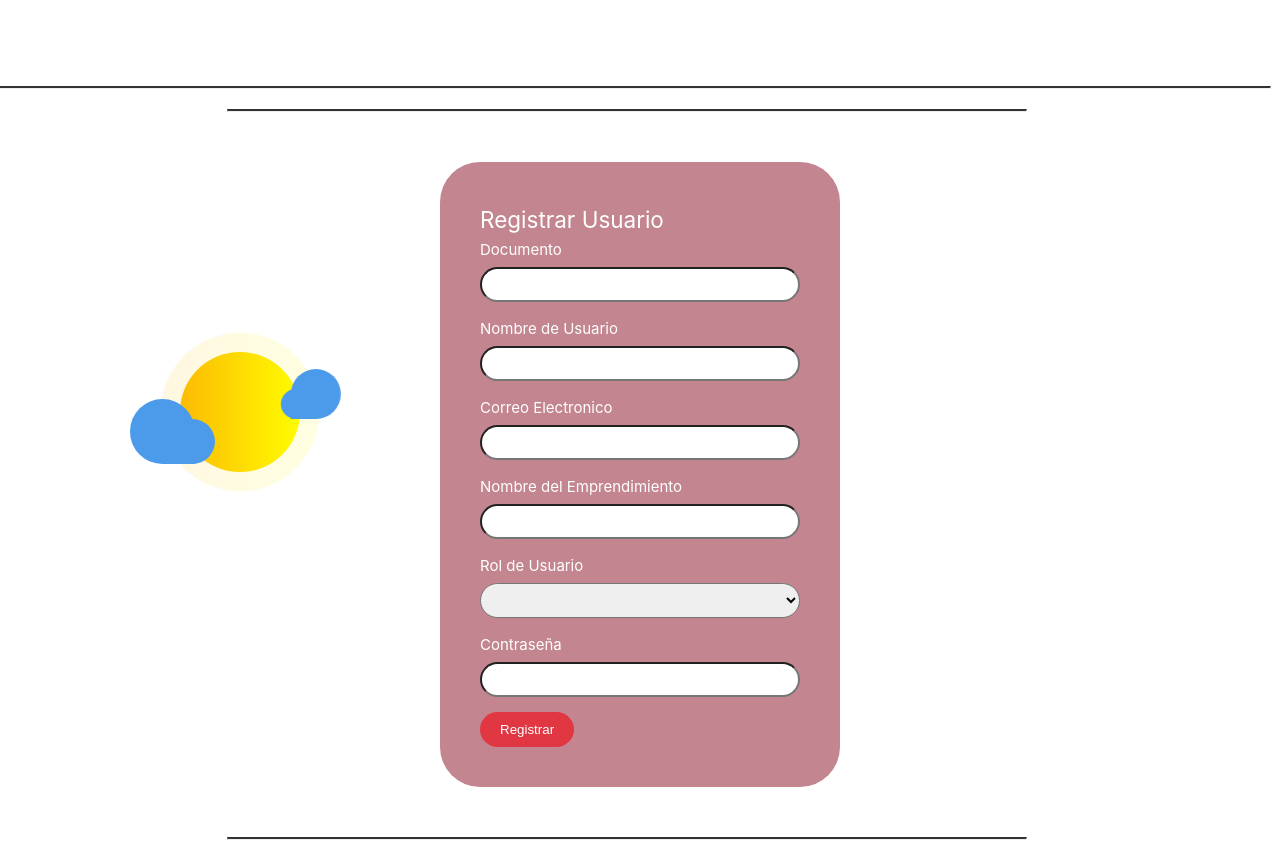
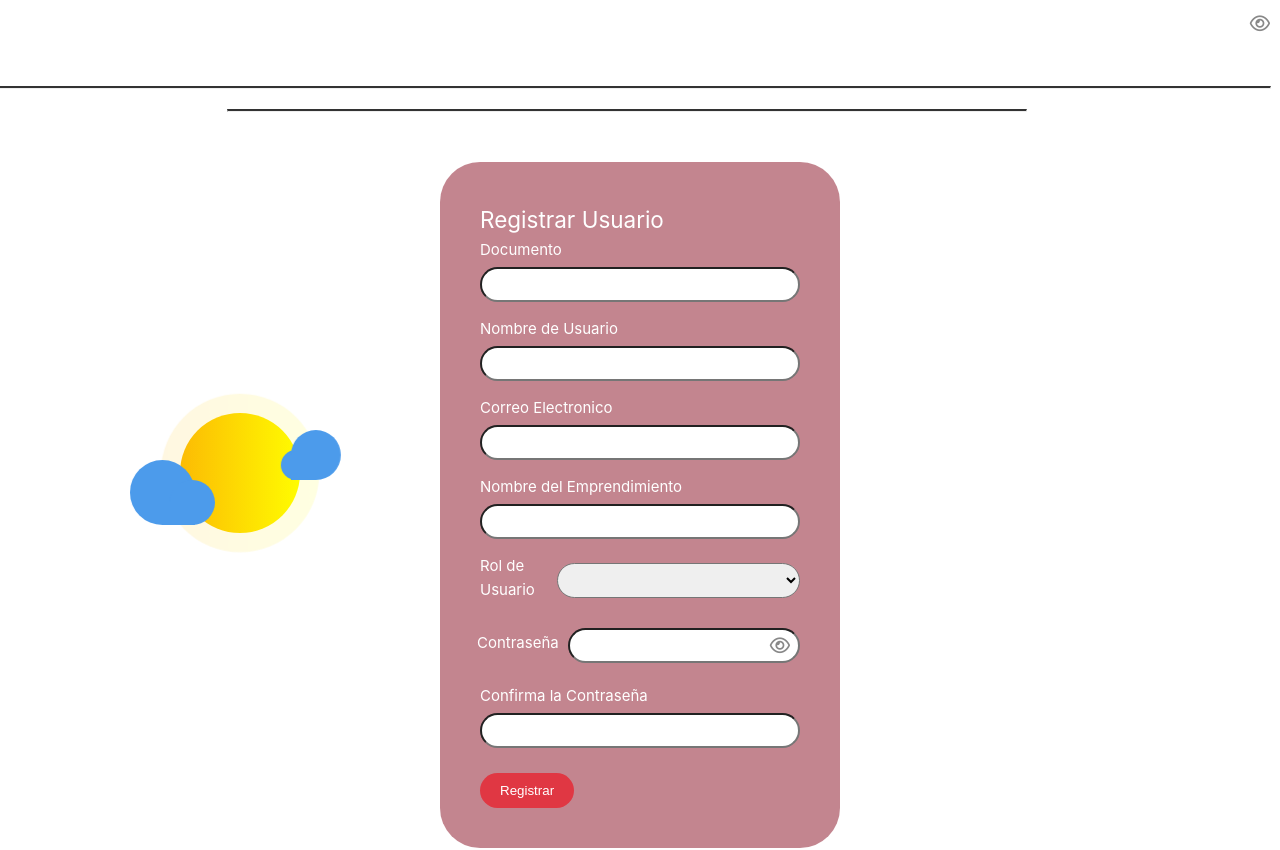
Before and after one commit to SergioAndresG/PROYECTO_STOCK, a Vue app in the folder vue-project/: page /Insert in a window 1280 px wide. Shown: the top 850 px of the page. Built offline with nearby package versions, Linux system fonts and the light colour scheme.

Commit message:
consulta totalmete funcional, validaciones en ka insercion

```diff
--- a/vue-project/src/components/ComponenteGestion.vue
+++ b/vue-project/src/components/ComponenteGestion.vue
@@ -1,16 +1,44 @@
 <script setup lang="ts">
-import ComponenteImagen from './icons/IMAGENES/ComponenteImagen.vue';
+import axios from 'axios';
+import { ref, onMounted } from 'vue';
 
-const empleados = [
-  { id: 1, nombre: 'Juan Pérez' },
-  { id: 2, nombre: 'María García' },
-  { id: 3, nombre: 'Carlos Sánchez' },
-];
+const empleados = ref([]);  // Lista de empleados
+const empleadoSeleccionado = ref(null);  // Empleado seleccionado para mostrar detalles
+const mostrarModal = ref(false);  // Controla la visibilidad del modal
 
-const handleAction = (action: string, empleado: any) => {
-  alert(`${action} datos del empleado: ${empleado.nombre}`);
+// Obtener la lista de empleados desde el backend
+const obtenerEmpleados = async () => {
+  try {
+    const response = await axios.get("http://127.0.0.1:8000/empleados");
+    empleados.value = response.data;
+  } catch (error) {
+    console.log("Error al obtener los empleados", error);
+  }
 };
 
+// Función para mostrar el modal con los datos del empleado seleccionado
+const handleAction = async (action: string, empleado: any) => {
+  if (action === 'Consultar') {
+    try {
+      // Asignar los datos del empleado seleccionado para mostrarlos en el modal
+      empleadoSeleccionado.value = empleado;
+      mostrarModal.value = true;  // Mostrar el modal
+    } catch (error) {
+      console.error('Error al consultar el empleado', error);
+    }
+  } else {
+    alert(`${action} datos del empleado: ${empleado.nombre}`);
+  }
+};
+
+// Cerrar el modal
+const cerrarModal = () => {
+  mostrarModal.value = false;
+};
+
+onMounted(() => {
+  obtenerEmpleados();
+});
 </script>
 <template>
    <header>
@@ -72,13 +100,13 @@ const handleAction = (action: string, empleado: any) => {
 
     </div>
     <div class="main-content">
-    <!-- Sidebar de empleados -->
   <aside class="sidebar">
     <h2>Empleados</h2>
     <ul>
       <li v-for="empleado in empleados" :key="empleado.id">
-          {{ empleado.nombre }}
+        {{ empleado.nombre_usuario }}
         <div class="employee-actions">
+          <!-- Cambiado "empleados" por "empleado" -->
           <button @click="handleAction('Consultar', empleado)">Consultar</button>
           <button @click="handleAction('Actualizar', empleado)">Actualizar</button>
           <button @click="handleAction('Eliminar', empleado)">Eliminar</button>
@@ -86,7 +114,20 @@ const handleAction = (action: string, empleado: any) => {
       </li>
     </ul>
   </aside>
+
+  <!-- Modal para mostrar detalles del empleado -->
+  <div v-if="mostrarModal" class="modal">
+    <div class="modal-content">
+      <span class="close" @click="cerrarModal">&times;</span>
+      <h2>Detalles del Empleado</h2>
+      <!-- Asegúrate de que el empleado seleccionado tenga valores antes de acceder a las propiedades -->
+      <p>ID: {{ empleadoSeleccionado?.id }}</p>
+      <p>Nombre: {{ empleadoSeleccionado?.nombre_usuario }}</p>
+      <p>Correo: {{ empleadoSeleccionado?.correoElectronico }}</p>
     </div>
+  </div>
+</div>
+
     <footer>
       <p>&copy; 2024 </p>
 
@@ -142,6 +183,39 @@ const handleAction = (action: string, empleado: any) => {
 
 @import url('https://fonts.googleapis.com/css2?family=Jura:wght@700&display=swap');
 
+
+.modal {
+  display: block; /* Mostrar el modal */
+  position: fixed;
+  z-index: 1;
+  left: 0;
+  top: 0;
+  width: 100%;
+  height: 100%;
+  background-color: rgba(0, 0, 0, 0.5); /* Fondo transparente oscuro */
+}
+
+.modal-content {
+  background-color: #fefefe;
+  margin: 15% auto; /* Centrar el modal */
+  padding: 20px;
+  border: 1px solid #888;
+  width: 40%; /* Ancho del modal */
+}
+
+.close {
+  color: #aaa;
+  float: right;
+  font-size: 28px;
+  font-weight: bold;
+}
+
+.close:hover,
+.close:focus {
+  color: black;
+  text-decoration: none;
+  cursor: pointer;
+}
 #A{
   margin-left: 41%;
   margin-top: 23px;
--- a/vue-project/src/components/ComponenteInsertar.vue
+++ b/vue-project/src/components/ComponenteInsertar.vue
@@ -20,7 +20,7 @@
           <label for="nombreEmprendimiento">Nombre del Emprendimiento</label>
           <input type="text" v-model="usuario.nombreEmprendimiento" required />
         </div>
-        <div class="form-group">
+        <div class="form-group1">
           <label for="rolUsuario">Rol de Usuario</label>
           <select v-model="usuario.rol_id" required>
             <option value="1">Administrador</option>
@@ -28,10 +28,18 @@
             <option value="3">Empleado</option>
           </select>
         </div>
-        <div class="form-group">
-          <label for="password">Contraseña</label>
-          <input type="password" v-model="usuario.contraseña" required />
+        <div class="form-group1">
+          <label for="Contaseña" id="con">Contraseña</label>
+          <input :type="usuario.passwordVisible ? 'text' : 'password'" id="contrasena" v-model="usuario.contraseña" />
+            <span @click="usuario.passwordVisible = !usuario.passwordVisible" class="toggle-password">
+              <i :class="usuario.passwordVisible ? 'fa fa-eye-slash' : 'fa fa-eye'"></i>
+            </span>
         </div>
+        <label for="confirmarContrasena">Confirma la Contraseña</label>
+        <input :type="usuario.passwordVisible ? 'text' : 'password'" v-model="usuario.confirmarContraseña" @input="validarContrasena" />
+        <span @click="usuario.passwordVisible = !usuario.passwordVisible" class="toggle-password">
+              <i :class="usuario.passwordVisible ? 'fa fa-eye-slash' : 'fa fa-eye'"></i>
+            </span>
         <button type="submit">Registrar</button>
 
       </form>
@@ -103,8 +111,9 @@
   </template>
 
   <script setup lang="ts">
-  import { ref } from "vue";  // Necesitamos `ref` para declarar variables reactivas
+  import { ref, computed } from "vue";  // Necesitamos `ref` para declarar variables reactivas
   import axios from "axios";
+  import Swal from 'sweetalert2';
 
   // Declarar la estructura del usuario como un objeto reactivo
   const usuario = ref({
@@ -113,17 +122,47 @@
     rol_id: "empleado", // Valor predeterminado
     contraseña: "",
     correoElectronico: "",
-    nombreEmprendimiento: ""
+    nombreEmprendimiento: "",
+    confirmarContraseña: "",
+    passwordVisible: false
   });
 
   // Definir la función para registrar el usuario
   const registrarUsuario = async () => {
+    if (!usuario.value.rol_id || !usuario.value.contraseña || !usuario.value.correoElectronico || !usuario.value.nombreEmprendimiento ||
+      !usuario.value.confirmarContraseña) {
+    Swal.fire({
+      icon: 'error',
+      title: 'Campos incompletos',
+      text: 'Debe llenar todos los campos para registrar.',
+    });
+    return;
+  }
+
+  // Validación del correo electrónico
+  if (!usuario.value.correoElectronico.includes('@')) {
+    Swal.fire({
+      icon: 'error',
+      title: 'Correo electrónico inválido',
+      text: 'Por favor, ingrese un correo electrónico válido.',
+    });
+    return;
+  }
+
     try {
       // Hacer la solicitud POST al backend
-      const response = await axios.post("http://localhost:8000/usuario", usuario.value);
+      const response = await axios.post("http://127.0.0.1:8000/usuario", usuario.value);
       console.log("Usuario registrado exitosamente.");
+      // Resetear formulario
       limpiarFormulario(); // Llamar a la función para limpiar el formulario
+      // Mostrar mensaje de éxito
+      Swal.fire({
+        icon: 'success',
+        title: 'Registro exitoso',
+        text: 'Emprendimiento registrado correctamente.'
+      });
       return response;  // Retornar la respuesta si es necesario
+
     } catch (error) {
       console.error("Error al registrar usuario: ", error.response?.data?.detail || error.message);
     }
@@ -137,15 +176,76 @@
       rol_id: "empleado",
       contraseña: "",
       correoElectronico: "",
-      nombreEmprendimiento: ""
+      nombreEmprendimiento: "",
+      confirmarContraseña: "",
+      passwordVisible: false
     };
   };
 
+
+  const passwordFieldType = computed(() => (passwordFieldType.value ? 'text' : 'password'))
+
+  function validarContrasena() {
+  const regex = /^(?=.*[A-Z])(?=.*[a-z])(?=.*\d)(?=.*[^\w\s]).{8,}$/;
+
+  if (!regex.test(usuario.value.contraseña)) {
+    Swal.fire({
+      icon: 'error',
+      title: 'Contraseña no válida',
+      text: 'La contraseña debe tener al menos 8 caracteres, incluir mayúsculas, minúsculas, números y caracteres especiales.'
+    });
+    return false; // Indica que la validación falló
+  }
+  if (usuario.value.contraseña !== usuario.value.confirmarContraseña) {
+    Swal.fire({
+      icon: 'error',
+      title: 'Contraseña no coincide',
+      text: 'Las contraseñas no coinciden.'
+    });
+    return false; // Indica que la validación falló
+  }
+
+  return true; // Indica que la validación fue exitosa
+}
 
   </script>
 
 
   <style scoped>
+
+#con{
+  padding: 9px;
+  margin-left: -12px;
+}
+  /* Contenedor para el input y el ícono del ojo */
+.form-group1 {
+  position: relative;
+  display: flex;
+  align-items: center;
+  margin-bottom: 15px;
+}
+
+/* Input de contraseña */
+.input-container input {
+  width: 100%;
+  padding-right: 40px; /* Espacio suficiente para el icono */
+}
+
+/* Ícono del ojo */
+.toggle-password {
+  position: absolute;
+  right: 10px; /* Espacio entre el icono y el borde derecho del input */
+  cursor: pointer;
+  color: #888;
+  font-size: 1.2em;
+  top: 9.5px;
+}
+
+/* Ajuste cuando el usuario pasa el cursor sobre el icono */
+.toggle-password:hover {
+  color: #000;
+}
+
   body::before {
         content: '';
         background-image: url('https://img.freepik.com/free-vector/background-flat-autumn-landscape_23-2148243078.jpg?t=st=1728669712~exp=1728673312~hmac=9fa26a8ab9217e2cd35e7c4785514a058e953c75d2a3361bdf63f1675802bc7c&w=996');
@@ -212,6 +312,7 @@
     cursor: pointer;
     border-radius: 25px;
     transition: background-color, 0.3s;
+    margin-top: 25px;
   }
   button:hover {
     background-color: #8F1A2C;
```
Lines whose indentation alone changed are shown as unchanged.
